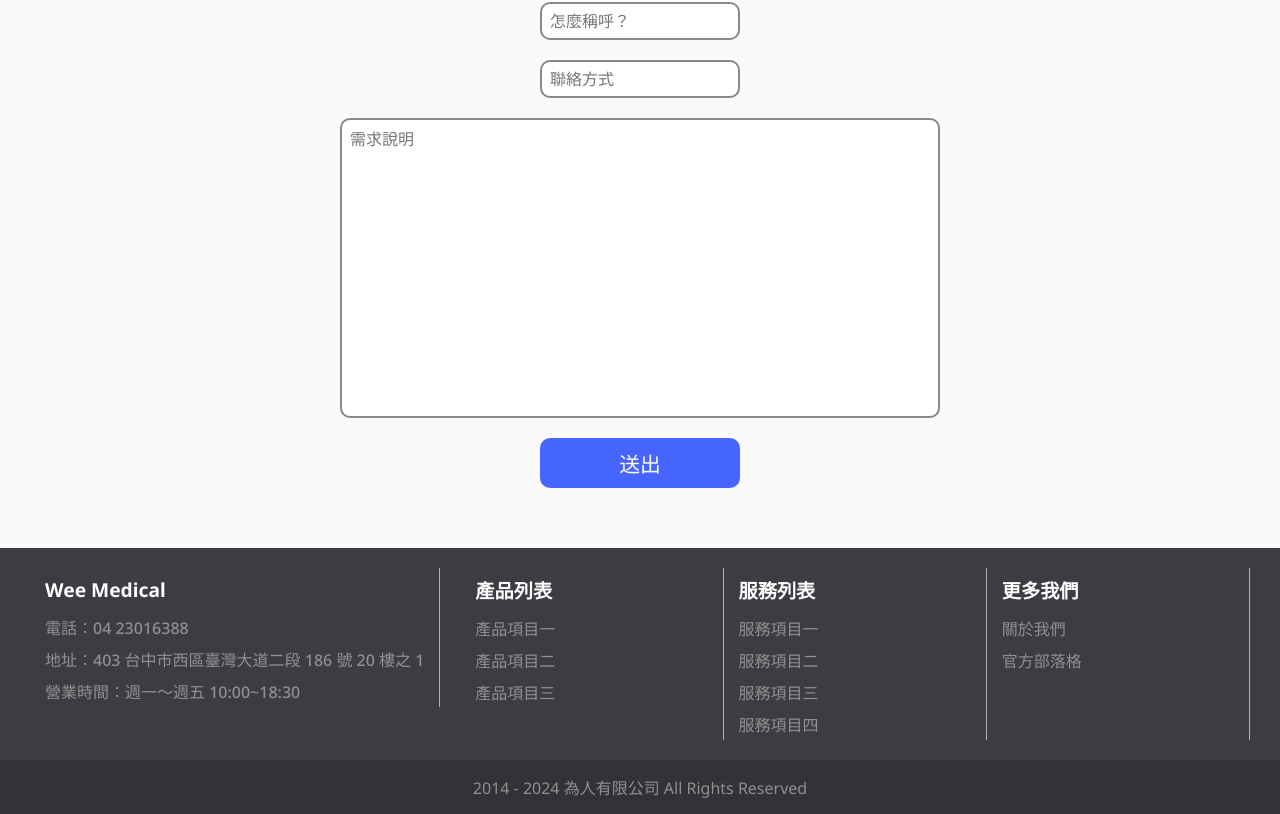
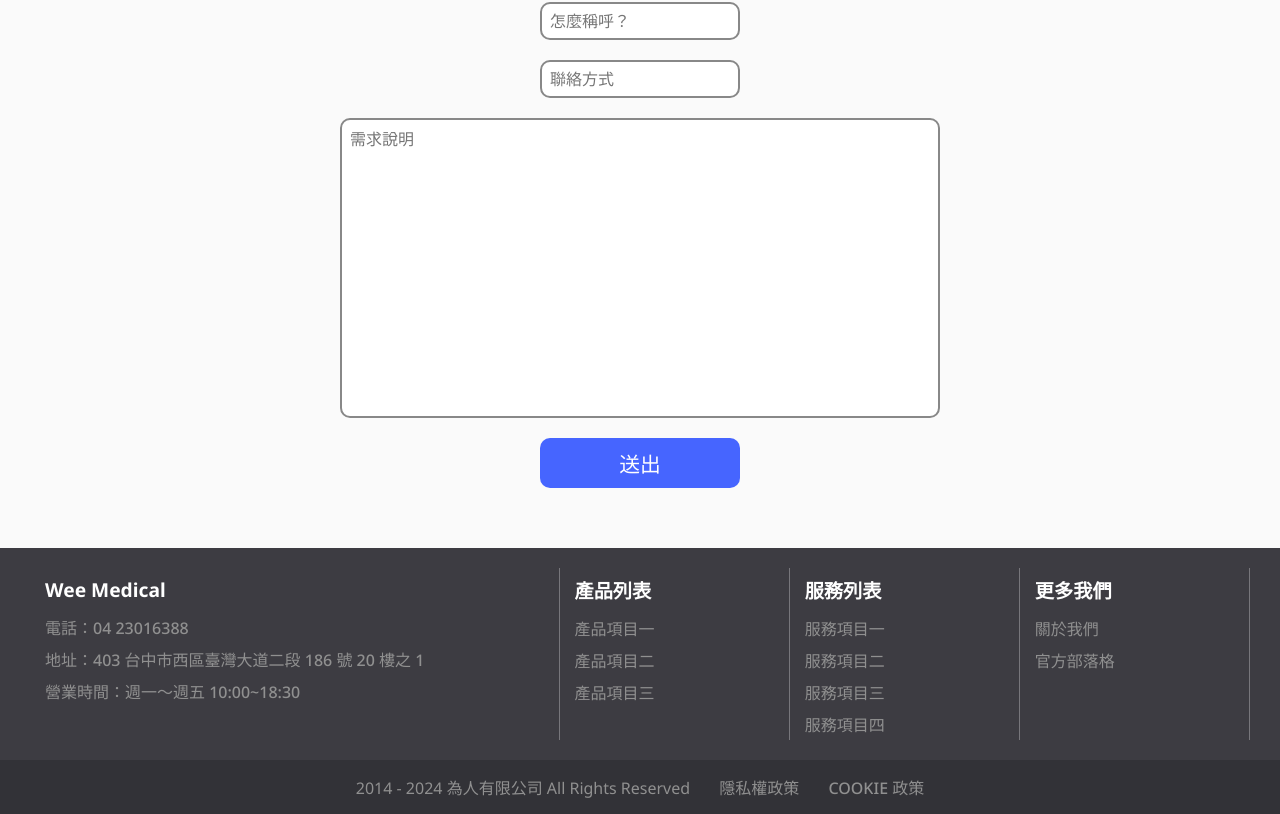
Before and after one commit to w71800/weewebsite, a Next.js app: page / in a window 1280 px wide. Shown: the part 2298-3112 px from the top of the page. Built offline with nearby package versions, Linux system fonts and the light colour scheme.

Commit message:
chore: 細修一下 footer 的樣式

```diff
--- a/src/components/Footer.js
+++ b/src/components/Footer.js
@@ -8,15 +8,12 @@ export default function Footer({ data }) {
     <div id="footer">
       <div className="top">
         <div className="container">
-            <div className="left">
           <div className="column">
             <div className="title">Wee Medical</div>
             <div className="item">電話：04 23016388</div>
             <div className="item">地址：403 台中市西區臺灣大道二段 186 號 20 樓之 1</div>
             <div className="item">營業時間：週一～週五 10:00~18:30</div>
           </div>
-            </div>
-            <div className="right">
             <div className="column">
               <div className="title">產品列表</div>
               {products.map( (product, index) => (
@@ -37,9 +34,12 @@ export default function Footer({ data }) {
             </div>
           </div>
         </div>
+        <div className="bottom">
+          <div className="container">
+            2014 - 2024 為人有限公司 All Rights Reserved
+            <span className="privacy"> 隱私權政策 </span>
+            <span className="privacy"> COOKIE 政策 </span>
           </div>
-        <div className="bottom">
-          <div className="container">2014 - 2024 為人有限公司 All Rights Reserved</div>
         </div>
     </div>
   )
--- a/src/styles/footer.sass
+++ b/src/styles/footer.sass
@@ -1,7 +1,7 @@
 @import ./_variables
 
 #footer, #footer *
-  // border: 1px solid black
+  // border: 1px solid white
 
 #footer
   background-color: $color_lighten_black
@@ -20,18 +20,44 @@
     cursor: pointer
   .column
     flex-grow: 1
-    border-right: 1px solid rgba(white, .6)
-  .left
-    margin-right: 20px
+    border-right: 1px solid rgba(white, .3)
   .top
     padding: 20px 0px
     .container
       display: flex
-  .right
-    display: flex
-    flex-grow: 1
   .bottom
     background-color: $color_darken_black
     padding: 15px 0px
     text-align: center
     color: $footer_color
+  span
+    margin-left: 25px
+    cursor: pointer
+    font-weight: 500
+  .column
+    &:first-child
+      .item
+        cursor: default
+
+
+#footer
+  .column:not(:first-child)
+    .item
+      // &::after
+      //   content: ""
+      //   display: block
+      //   position: absolute
+      //   left: 14px
+      //   bottom: 0
+      //   height: 2px
+      //   background-color: $color_dec
+      //   width: 0
+      &:hover
+        color: $color_dec
+        font-weight: 900
+        &::after
+          // transition: width .5s
+          // width: 85px
+  span
+    &:hover
+      color: $color_dec
--- a/static/footer.css
+++ b/static/footer.css
@@ -19,10 +19,7 @@
 }
 #footer .column {
   flex-grow: 1;
-  border-right: 1px solid rgba(255, 255, 255, 0.6);
-}
-#footer .left {
-  margin-right: 20px;
+  border-right: 1px solid rgba(255, 255, 255, 0.3);
 }
 #footer .top {
   padding: 20px 0px;
@@ -30,13 +27,25 @@
 #footer .top .container {
   display: flex;
 }
-#footer .right {
-  display: flex;
-  flex-grow: 1;
-}
 #footer .bottom {
   background-color: #323237;
   padding: 15px 0px;
   text-align: center;
   color: #909090;
 }
+#footer span {
+  margin-left: 25px;
+  cursor: pointer;
+  font-weight: 500;
+}
+#footer .column:first-child .item {
+  cursor: default;
+}
+
+#footer .column:not(:first-child) .item:hover {
+  color: #f5dc50;
+  font-weight: 900;
+}
+#footer span:hover {
+  color: #f5dc50;
+}
```
Lines whose indentation alone changed are shown as unchanged.
